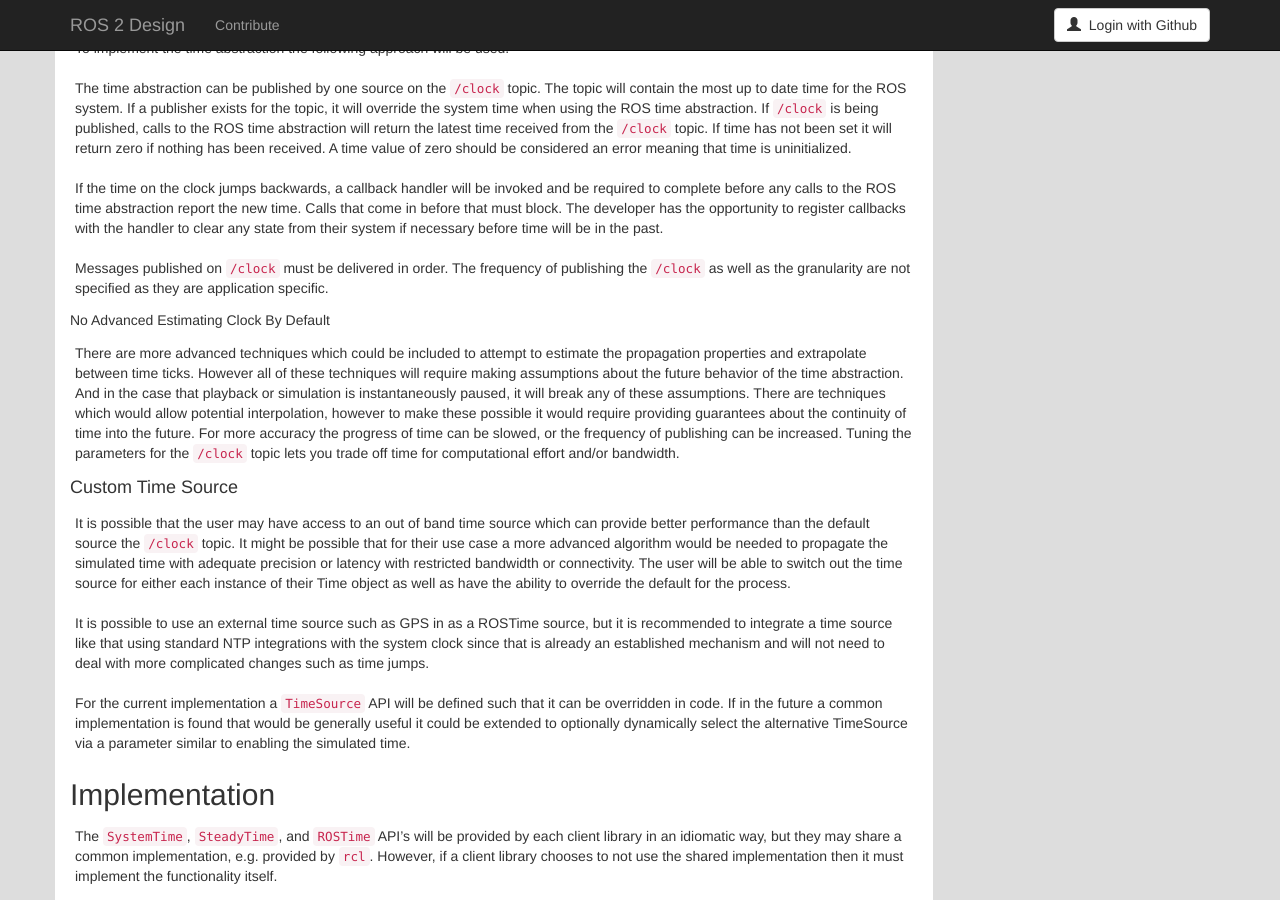
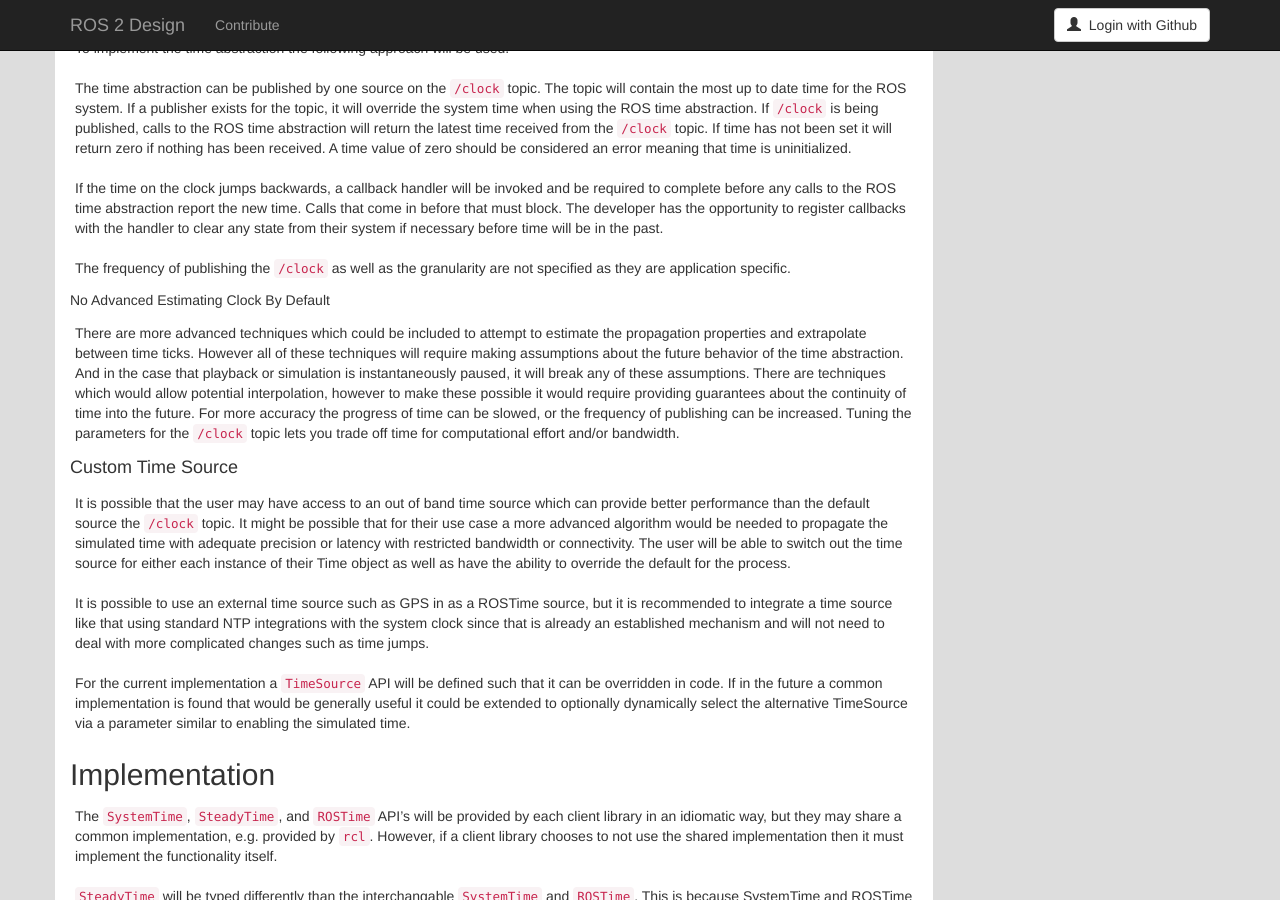
Before and after one commit to ros2/design, a Jekyll site: the page built from articles/130_ros_time.md, in a window 1280 px wide and 900 px high, scrolled down 1863 px. Built offline with Jekyll 4.4.1, drawn with Linux system fonts in a browser that asks for light colours; nearby versions of some CDN libraries.

Commit message:
Remove addition to time doc about in order delivery

```diff
--- a/articles/130_ros_time.md
+++ b/articles/130_ros_time.md
@@ -109,7 +109,6 @@ If the time on the clock jumps backwards, a callback handler will be invoked and
 Calls that come in before that must block.
 The developer has the opportunity to register callbacks with the handler to clear any state from their system if necessary before time will be in the past.
 
-Messages published on `/clock` must be delivered in order.
 The frequency of publishing the `/clock` as well as the granularity are not specified as they are application specific.
 
 ##### No Advanced Estimating Clock By Default
```
